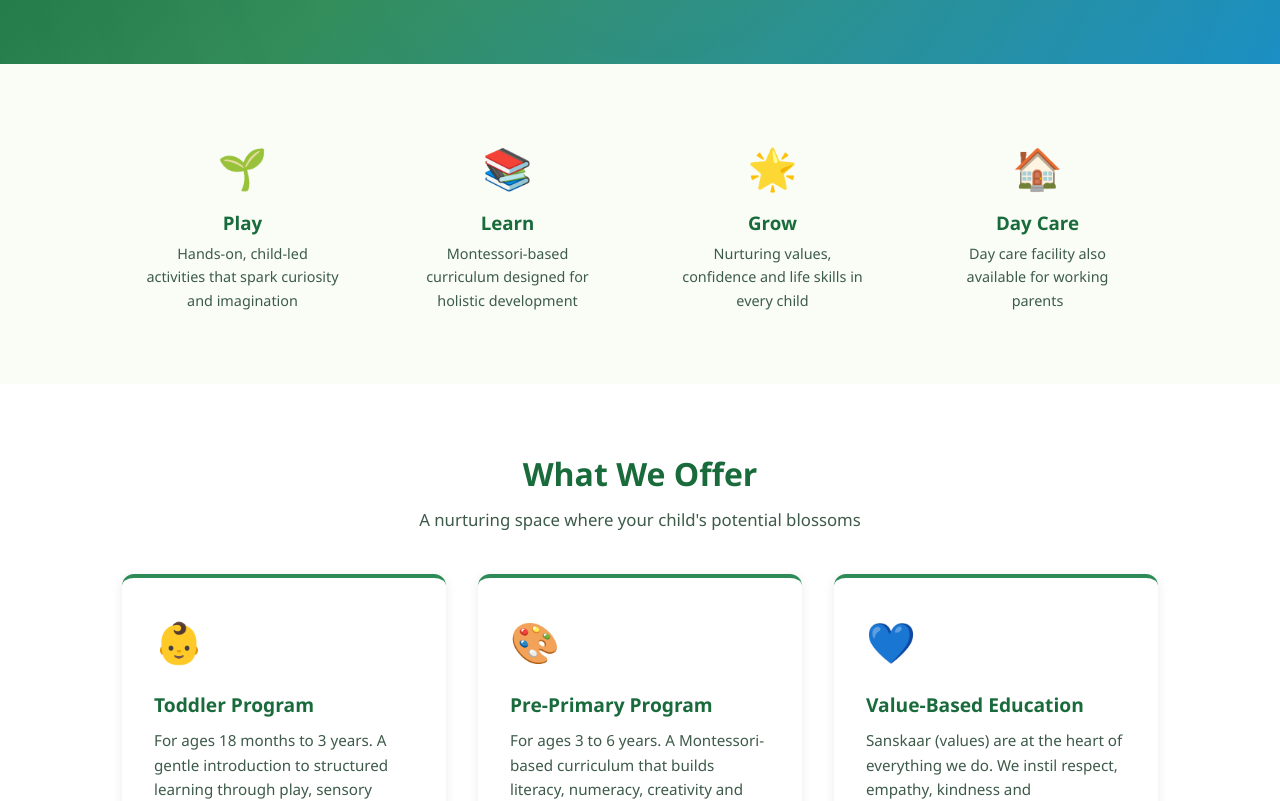
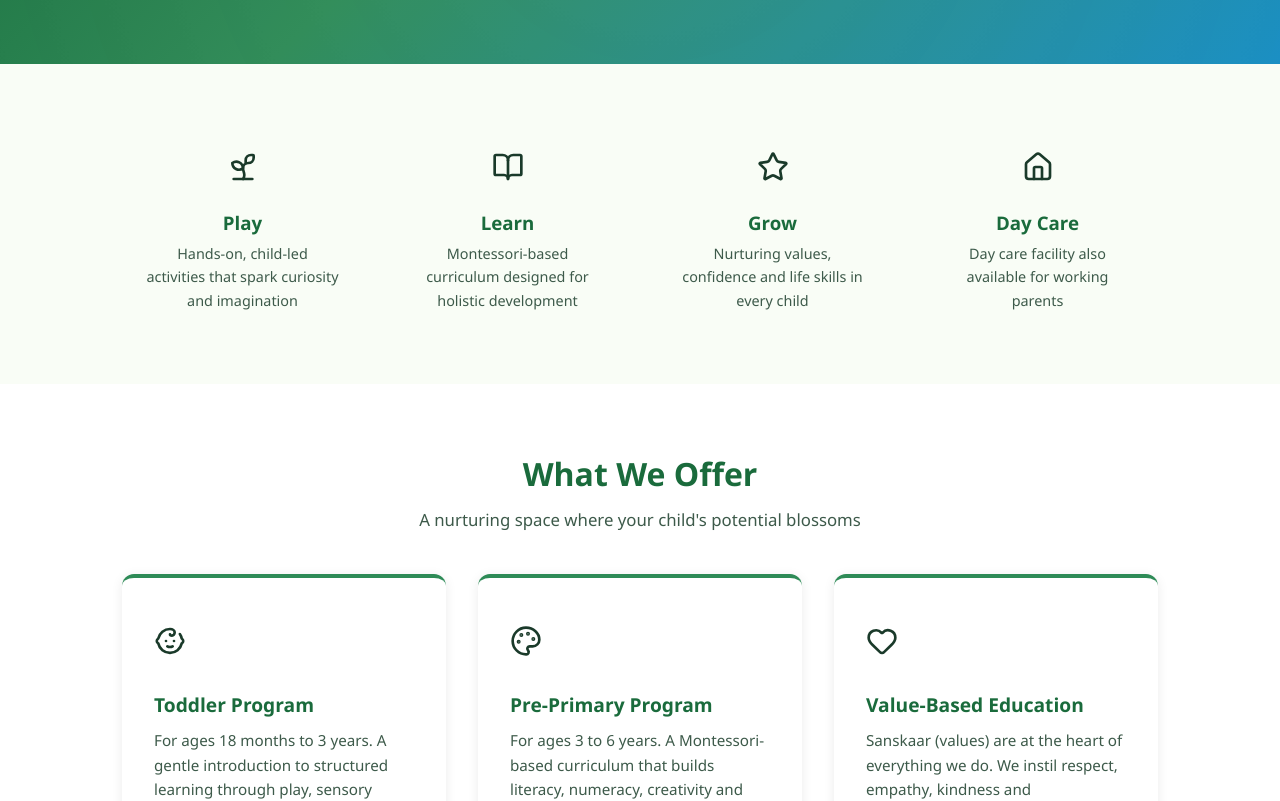
Before and after one commit to manurathansetty/sanskaar-montessori, a React (Create React App) app: page / in a window 1280 px wide. Shown: the part 422-1223 px from the top of the page. Built offline with nearby package versions, Linux system fonts and the light colour scheme.

Commit message:
Add lucide-react icons to About, Founders, and Home pages; update package.json and package-lock.json

```diff
--- a/package.json
+++ b/package.json
@@ -11,6 +11,7 @@
     "@types/node": "^16.18.126",
     "@types/react": "^19.2.14",
     "@types/react-dom": "^19.2.3",
+    "lucide-react": "^0.577.0",
     "react": "^19.2.4",
     "react-dom": "^19.2.4",
     "react-router-dom": "^7.13.1",
--- a/src/pages/About.tsx
+++ b/src/pages/About.tsx
@@ -1,4 +1,5 @@
 import React from 'react';
+import { Target, Eye, HeartHandshake, Microscope, HandHeart, Shield, Users } from 'lucide-react';
 
 const About: React.FC = () => {
   return (
@@ -43,7 +44,7 @@ const About: React.FC = () => {
           </p>
           <div className="cards">
             <div className="card">
-              <div className="card-icon">&#127919;</div>
+              <div className="card-icon"><Target size={32} /></div>
               <h3>Our Mission</h3>
               <p>
                 To provide a holistic Montessori education rooted in Indian
@@ -52,7 +53,7 @@ const About: React.FC = () => {
               </p>
             </div>
             <div className="card">
-              <div className="card-icon">&#128065;</div>
+              <div className="card-icon"><Eye size={32} /></div>
               <h3>Our Vision</h3>
               <p>
                 To be a trusted name in early childhood education, where every
@@ -61,7 +62,7 @@ const About: React.FC = () => {
               </p>
             </div>
             <div className="card">
-              <div className="card-icon">&#128147;</div>
+              <div className="card-icon"><HeartHandshake size={32} /></div>
               <h3>Our Values</h3>
               <p>
                 Respect, empathy, integrity, joyful learning, inclusivity and a
@@ -79,7 +80,7 @@ const About: React.FC = () => {
         <p className="section-subtitle">Play - Learn - Grow</p>
         <div className="cards">
           <div className="card">
-            <div className="card-icon">&#128301;</div>
+            <div className="card-icon"><Microscope size={32} /></div>
             <h3>Montessori Method</h3>
             <p>
               Child-led, hands-on learning that fosters independence, critical
@@ -87,7 +88,7 @@ const About: React.FC = () => {
             </p>
           </div>
           <div className="card">
-            <div className="card-icon">&#128588;</div>
+            <div className="card-icon"><HandHeart size={32} /></div>
             <h3>Value-Based Approach</h3>
             <p>
               We integrate Sanskaar (values) into daily activities, nurturing
@@ -95,7 +96,7 @@ const About: React.FC = () => {
             </p>
           </div>
           <div className="card">
-            <div className="card-icon">&#129309;</div>
+            <div className="card-icon"><Shield size={32} /></div>
             <h3>Safe &amp; Caring</h3>
             <p>
               A warm, secure environment where children feel loved, respected
@@ -103,7 +104,7 @@ const About: React.FC = () => {
             </p>
           </div>
           <div className="card">
-            <div className="card-icon">&#128106;</div>
+            <div className="card-icon"><Users size={32} /></div>
             <h3>Small Class Sizes</h3>
             <p>
               Personalised attention ensures every child receives the guidance
--- a/src/pages/Founders.tsx
+++ b/src/pages/Founders.tsx
@@ -1,4 +1,5 @@
 import React from 'react';
+import { GraduationCap, Leaf, Heart, Globe } from 'lucide-react';
 
 const Founders: React.FC = () => {
   return (
@@ -17,7 +18,7 @@ const Founders: React.FC = () => {
         </p>
         <div className="founders-grid">
           <div className="founder-card">
-            <div className="avatar">&#128105;&#8205;&#127891;</div>
+            <div className="avatar"><GraduationCap size={48} /></div>
             <h3>Founder 1</h3>
             <p className="role">Co-Founder &amp; Director</p>
             <p>
@@ -29,7 +30,7 @@ const Founders: React.FC = () => {
             </p>
           </div>
           <div className="founder-card">
-            <div className="avatar">&#128104;&#8205;&#127891;</div>
+            <div className="avatar"><GraduationCap size={48} /></div>
             <h3>Founder 2</h3>
             <p className="role">Co-Founder &amp; Director</p>
             <p>
@@ -51,7 +52,7 @@ const Founders: React.FC = () => {
           </p>
           <div className="cards">
             <div className="card">
-              <div className="card-icon">&#127807;</div>
+              <div className="card-icon"><Leaf size={32} /></div>
               <h3>Child-Centred Learning</h3>
               <p>
                 Every child is unique. We observe, guide and support each
@@ -60,7 +61,7 @@ const Founders: React.FC = () => {
               </p>
             </div>
             <div className="card">
-              <div className="card-icon">&#128591;</div>
+              <div className="card-icon"><Heart size={32} /></div>
               <h3>Rooted in Values</h3>
               <p>
                 Sanskaar - the values of respect, kindness, honesty and empathy -
@@ -68,7 +69,7 @@ const Founders: React.FC = () => {
               </p>
             </div>
             <div className="card">
-              <div className="card-icon">&#127758;</div>
+              <div className="card-icon"><Globe size={32} /></div>
               <h3>Holistic Development</h3>
               <p>
                 We nurture the whole child - cognitive, emotional, social and
--- a/src/pages/Home.tsx
+++ b/src/pages/Home.tsx
@@ -1,4 +1,5 @@
 import React from 'react';
+import { Sprout, BookOpen, Star, Home as HomeIcon, Baby, Palette, Heart, Sun } from 'lucide-react';
 
 const Home: React.FC = () => {
   return (
@@ -18,22 +19,22 @@ const Home: React.FC = () => {
       <div className="section-alt">
         <div className="highlights">
           <div className="highlight-item">
-            <div className="icon">&#127793;</div>
+            <div className="icon"><Sprout size={32} /></div>
             <h3>Play</h3>
             <p>Hands-on, child-led activities that spark curiosity and imagination</p>
           </div>
           <div className="highlight-item">
-            <div className="icon">&#128218;</div>
+            <div className="icon"><BookOpen size={32} /></div>
             <h3>Learn</h3>
             <p>Montessori-based curriculum designed for holistic development</p>
           </div>
           <div className="highlight-item">
-            <div className="icon">&#127775;</div>
+            <div className="icon"><Star size={32} /></div>
             <h3>Grow</h3>
             <p>Nurturing values, confidence and life skills in every child</p>
           </div>
           <div className="highlight-item">
-            <div className="icon">&#127968;</div>
+            <div className="icon"><HomeIcon size={32} /></div>
             <h3>Day Care</h3>
             <p>Day care facility also available for working parents</p>
           </div>
@@ -48,7 +49,7 @@ const Home: React.FC = () => {
         </p>
         <div className="cards">
           <div className="card">
-            <div className="card-icon">&#128118;</div>
+            <div className="card-icon"><Baby size={32} /></div>
             <h3>Toddler Program</h3>
             <p>
               For ages 18 months to 3 years. A gentle introduction to structured
@@ -56,7 +57,7 @@ const Home: React.FC = () => {
             </p>
           </div>
           <div className="card">
-            <div className="card-icon">&#127912;</div>
+            <div className="card-icon"><Palette size={32} /></div>
             <h3>Pre-Primary Program</h3>
             <p>
               For ages 3 to 6 years. A Montessori-based curriculum that builds
@@ -64,7 +65,7 @@ const Home: React.FC = () => {
             </p>
           </div>
           <div className="card">
-            <div className="card-icon">&#128153;</div>
+            <div className="card-icon"><Heart size={32} /></div>
             <h3>Value-Based Education</h3>
             <p>
               Sanskaar (values) are at the heart of everything we do. We instil
@@ -72,7 +73,7 @@ const Home: React.FC = () => {
             </p>
           </div>
           <div className="card">
-            <div className="card-icon">&#9968;</div>
+            <div className="card-icon"><Sun size={32} /></div>
             <h3>Day Care Facility</h3>
             <p>
               Extended care available for working parents. A safe and engaging
```
Also changed, not shown: 1 other file (tests, documents, lock files or other folders).
